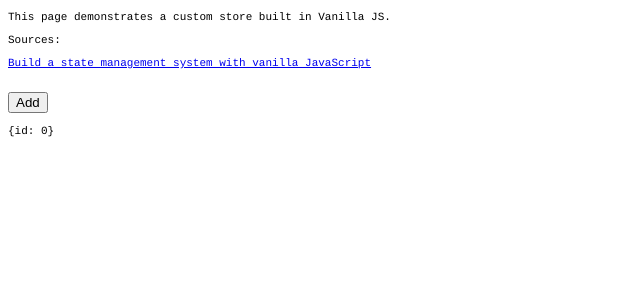
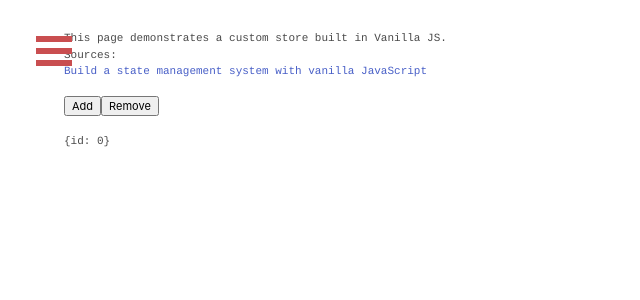
Before and after one commit to daxz1/codeforweb, a Next.js app: page /custom in a window 1280 px wide. Shown: the top 300 px of the page, without its empty margins (0-640 px from the left). Built offline with nearby package versions, Linux system fonts and the light colour scheme.

Commit message:
[CHORE] Add remove command

```diff
--- a/components/Menu/menu.js
+++ b/components/Menu/menu.js
@@ -3,7 +3,9 @@ import React, { memo } from 'react';
 import {
   faHome,
   faNewspaper,
-  faClock
+  faIcicles,
+  faBaseballBall,
+  faTv
 } from "@fortawesome/free-solid-svg-icons";
 import { FontAwesomeIcon } from '@fortawesome/react-fontawesome';
 import { slide as M } from 'react-burger-menu';
@@ -27,15 +29,21 @@ const CONFIG = [
   },
   {
     id: 3,
-    icon: faClock,
+    icon: faTv,
     href: '/',
     title: 'Netflix'
   },
   {
     id: 4,
-    icon: faClock,
+    icon: faBaseballBall,
     href: '/bounce',
     title: 'Bounce'
+  },
+  {
+    id: 5,
+    icon: faIcicles,
+    href: '/custom',
+    title: 'Custom Store'
   }
 ];
 
--- a/experimental/state/actions.js
+++ b/experimental/state/actions.js
@@ -1,5 +1,8 @@
 export default {
   add(context, payload) {
     context.commit('add', payload);
+  },
+  remove(context, payload) {
+    context.commit('remove', payload);
   }
 }
--- a/experimental/state/mutations.js
+++ b/experimental/state/mutations.js
@@ -2,5 +2,9 @@ export default {
   add(state, payload) {
     state.items.push(payload);
     return state;
+  },
+  remove(state) {
+    state.items.pop();
+    return state;
   }
 }
--- a/pages/custom.js
+++ b/pages/custom.js
@@ -3,6 +3,11 @@ import Store from '../experimental/state/store';
 import actions from '../experimental/state/actions';
 import mutations from "../experimental/state/mutations";
 import Base from "../experimental/state/base";
+import Head from "next/head";
+import {
+  Layout,
+  HeroArticle
+} from "../components";
 
 let id = 0;
 
@@ -23,17 +28,18 @@ export default class Custom extends Base {
     super({props, store});
   }
 
-  onClick () {
+  onClickAdd () {
     store.dispatch('add', { id: id++ });
+  }
+
+  onClickRemove () {
+    store.dispatch('remove');
   }
 
   render () {
 
-    if(store.state.items.length === 0) {
-      return(<p class="no-items">You've done nothing yet &#x1f622;</p>);
-    }
-
     return (
+      <Layout>
       <div style={{fontFamily: 'courier', fontSize: '11px'}}>
         <p>This page demonstrates a custom store built in Vanilla JS.</p>
         <p>Sources:</p>
@@ -43,7 +49,8 @@ export default class Custom extends Base {
           </a>
         </p>
         <br />
-        <button onClick={this.onClick}>Add</button>
+        <button onClick={this.onClickAdd}>Add</button>
+        <button onClick={this.onClickRemove}>Remove</button>
         <br /> <br />
         {
           store.state.items.map((item) => {
@@ -51,6 +58,7 @@ export default class Custom extends Base {
           })
         }
       </div>
+      </Layout>
     )
 
 
--- a/pages/traffic.js
+++ b/pages/traffic.js
@@ -21,7 +21,7 @@ export default () => {
   };
 
 
-  const onClick = useCallback(() => {
+  const onClickAdd = useCallback(() => {
     setIsLoading(true);
     start(['green', 'amber', 'red'])
       .then(()=> {
```
Also changed, not shown: pages/bounce.js (+1 -16 lines).
